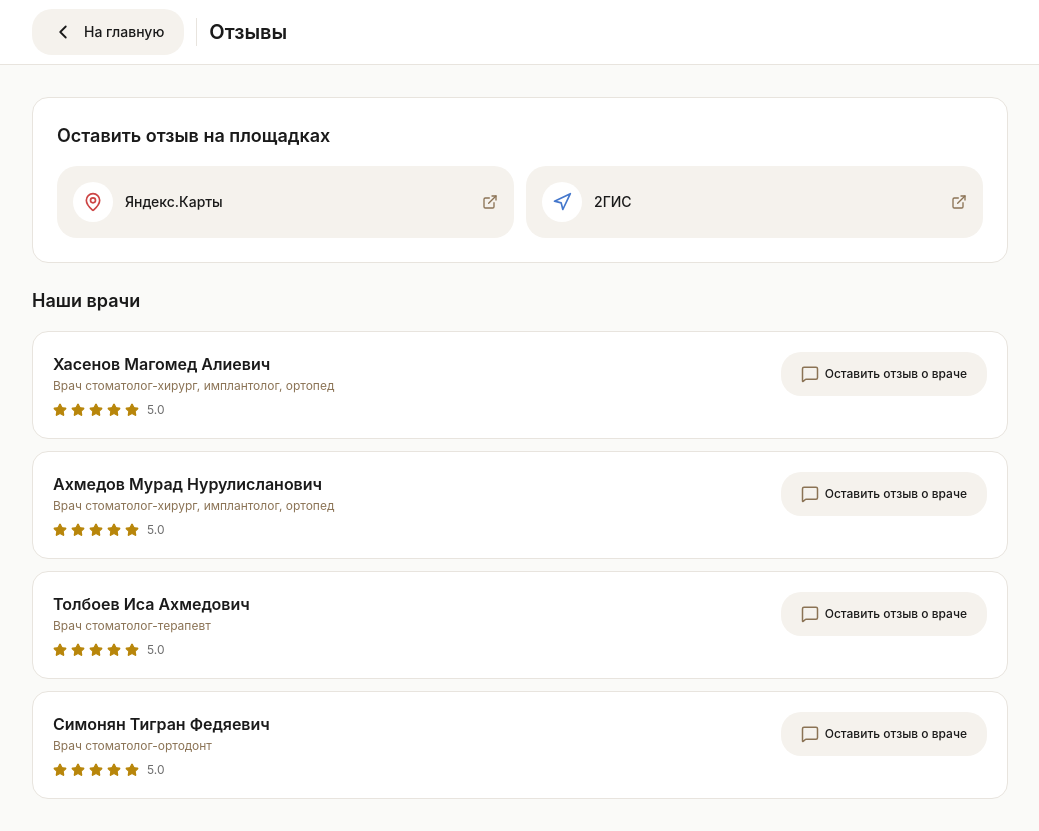
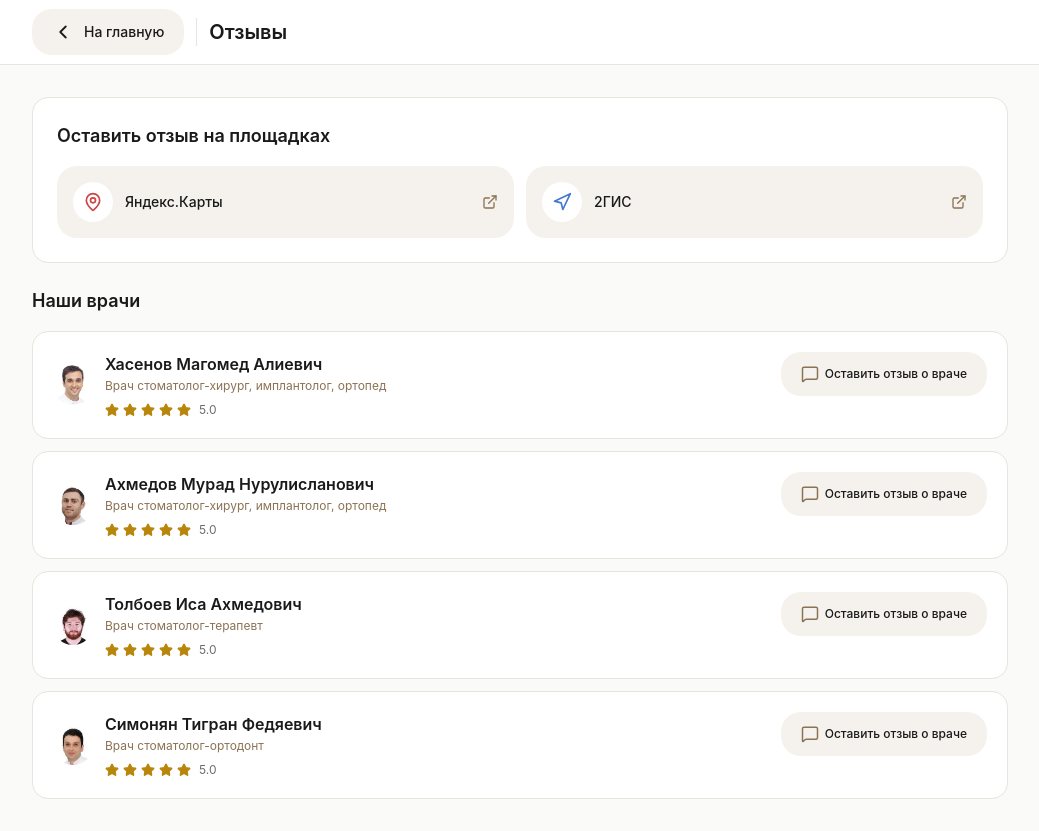
Before and after one commit to iobethor/dental-clinic-kiosk, a React (Vite) app: page /#/reviews in a window 1280 px wide. Shown: the whole page, without its empty margins (120-1159 px from the left). Built offline with nearby package versions, Linux system fonts and the light colour scheme.

Commit message:
Add doctor photo avatars to reviews page

```diff
--- a/src/pages/Reviews.tsx
+++ b/src/pages/Reviews.tsx
@@ -65,7 +65,15 @@ export default function Reviews() {
               className="bg-white rounded-2xl border border-[#E8E4DE] p-5"
             >
               <div className="flex items-start justify-between gap-4">
-                <div className="min-w-0">
+                <div className="flex items-center gap-3 min-w-0">
+                  <div className="w-10 h-10 rounded-full bg-[#F5F2ED] overflow-hidden shrink-0">
+                    <img
+                      src={doctor.photo}
+                      alt={doctor.fullName}
+                      className="w-full h-full object-cover"
+                    />
+                  </div>
+                  <div>
                     <h3 className="font-semibold text-[#1A1A1A]">
                       {doctor.fullName}
                     </h3>
@@ -79,6 +87,7 @@ export default function Reviews() {
                       <Star size={14} fill="#B8860B" />
                       <Star size={14} fill="#B8860B" />
                       <span className="text-xs text-[#6B6B6B] ml-1">5.0</span>
+                    </div>
                   </div>
                 </div>
                 <button
```
Lines whose indentation alone changed are shown as unchanged.
